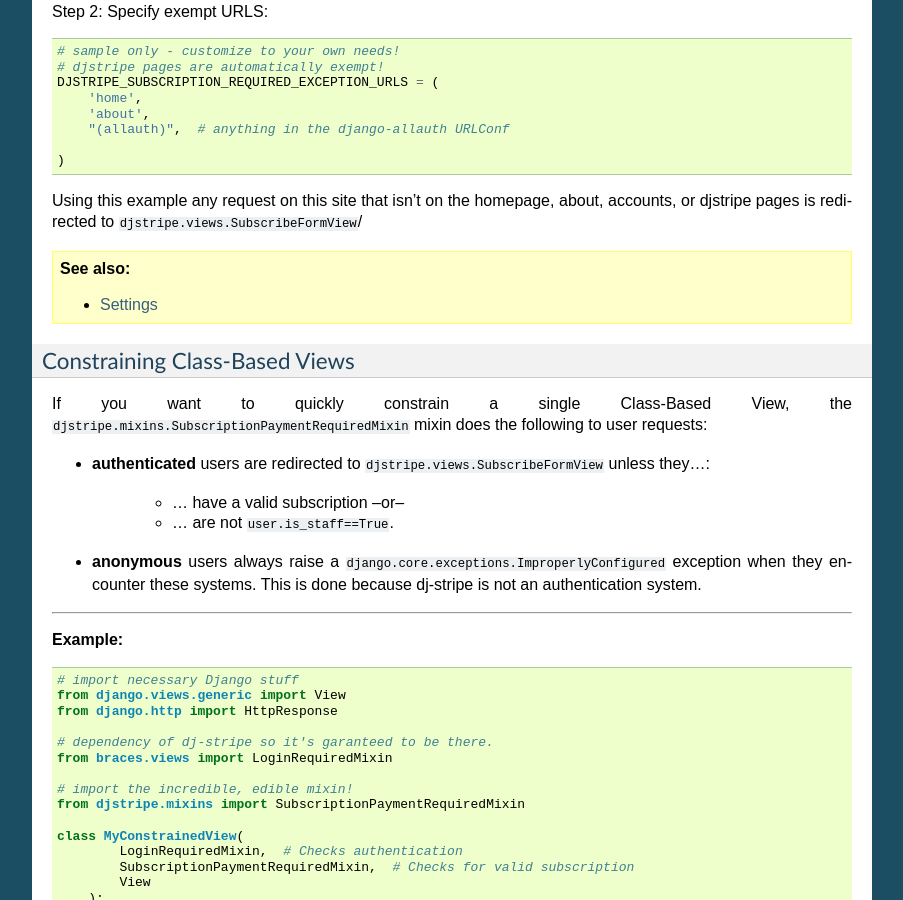
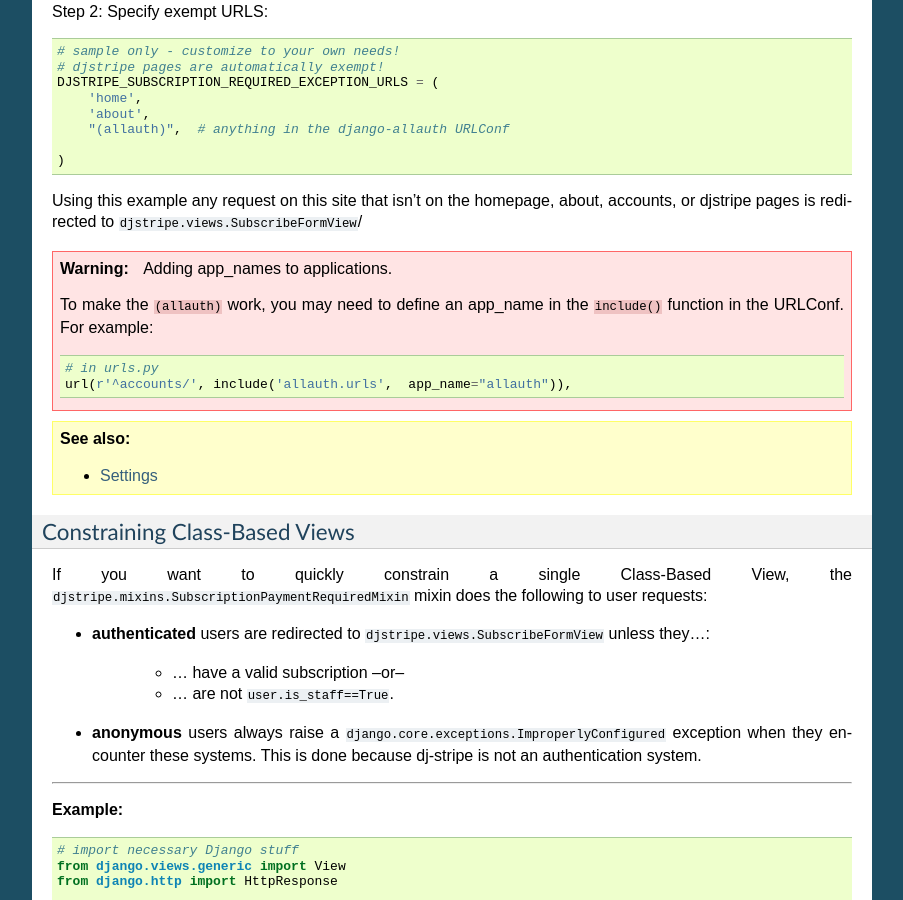
Before and after one commit to dj-stripe/dj-stripe, a Sphinx documentation site: the page built from docs/usage.rst, in a window 1280 px wide and 900 px high, scrolled down 1019 px. Shown: the whole window, without its empty margins (198-1101 px from the left). Built offline with Sphinx 7.4.7, drawn with Linux system fonts in a browser that asks for light colours.

Commit message:
Add note for app_names to usage docs

```diff
--- a/docs/usage.rst
+++ b/docs/usage.rst
@@ -63,6 +63,13 @@ Step 2: Specify exempt URLS:
     )
 
 Using this example any request on this site that isn't on the homepage, about, accounts, or djstripe pages is redirected to ``djstripe.views.SubscribeFormView``/
+
+.. warning:: Adding app_names to applications.
+
+    To make the ``(allauth)`` work, you may need to define an app_name in the ``include()`` function in the URLConf. For example::
+
+        # in urls.py
+        url(r'^accounts/', include('allauth.urls',  app_name="allauth")),
 
 .. seealso::
 
```
